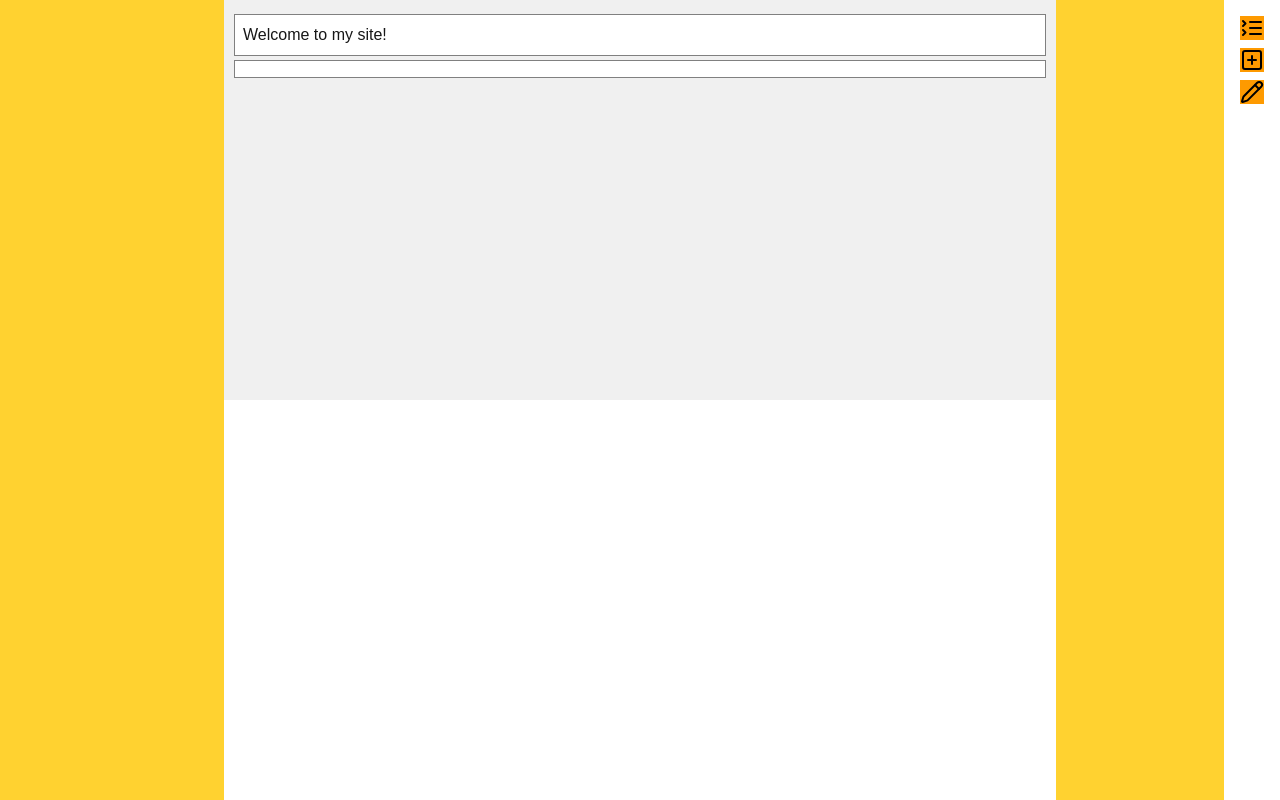
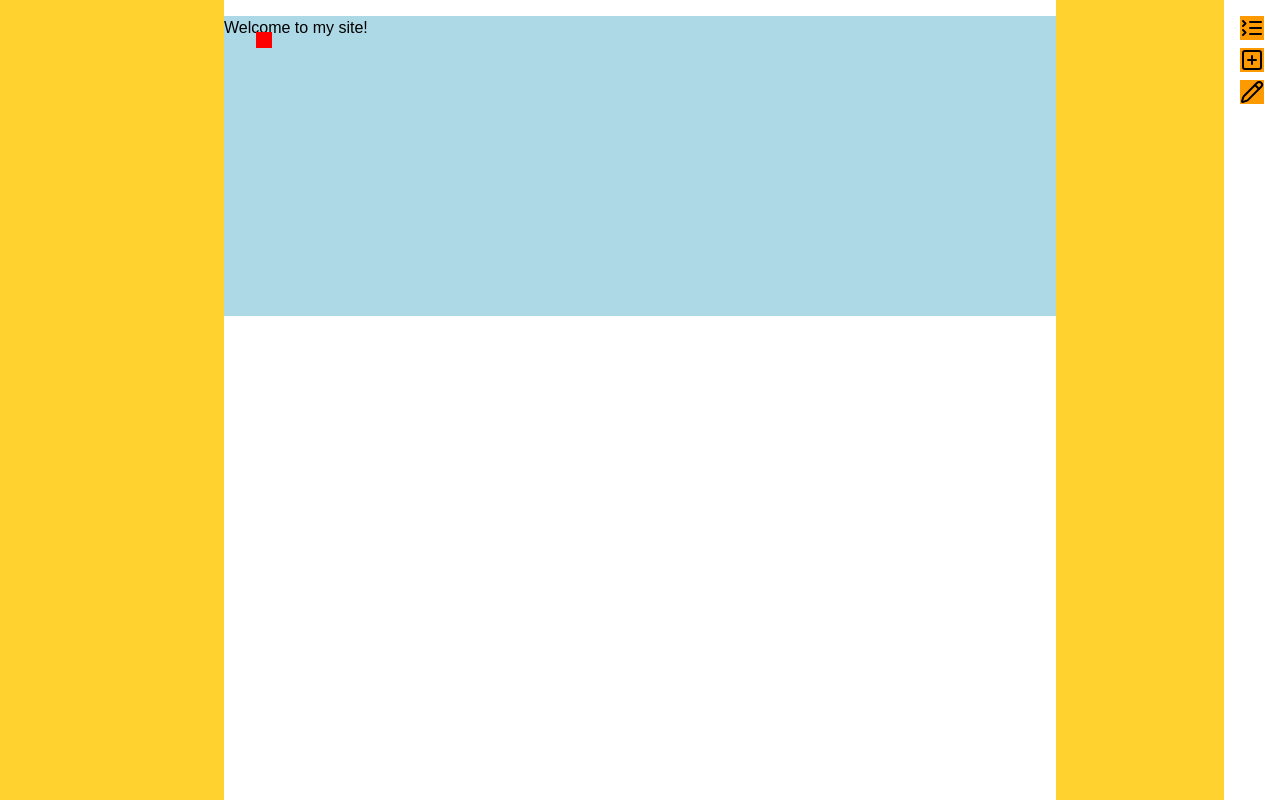
Before and after one commit to gouthamk29/website-builder, a Next.js app: page /editor in a window 1280 px wide. Built offline with nearby package versions, Linux system fonts and the light colour scheme.

Commit message:
react-dnd

```diff
--- a/app/editor/page.tsx
+++ b/app/editor/page.tsx
@@ -3,132 +3,25 @@ import Editor from "@/components/Editor"
 import EditorSidebar from "@/components/EditorSidebar"
 import { useState } from "react"
 import { Component } from "@/types"
-import { DndContext, DragOverlay, PointerSensor, useSensor, useSensors } from "@dnd-kit/core"
+import { HTML5Backend } from "react-dnd-html5-backend"
+import DEVcomponentList from "@/dev-comp/DEVcomponentList"
+import { DndProvider } from "react-dnd"
+
 export default function Page(){
-    const dummyComponent = [
-        {
-            id: "comp_123",
-            type: "div", // or "button", "input", etc.
-            attributes: {
-              id: "hero-section"
-            },
-            styles: {
-              width: "100%",
-              height: "300px",
-              backgroundColor: "lightblue",
-              position:'absolute',
-             "z-index":"1",
-              right:'0',
-              top:'1rem',
-              margin:'1rem'
 
-            },
-            content: "Welcome to my site!",
-            children: [],
-
-        },
-        {
-          id:"div-1",
-          type: "div",
-          styles:{
-            backgroundColor:"red",
-            margin:'2rem',
-            height:'1rem',
-            width:'1rem',
-            position:'relative',
-            "z-index":"2",
-          },
-          content:"",
-          children:[],
-        }
-    ]
-    const [components,setComponents] =useState<Component>([
-      {
-          id: "comp_123",
-          type: "div", // or "button", "input", etc.
-          attributes: {
-            id: "hero-section"
-          },
-          styles: {
-            width: "100%",
-            height: "300px",
-            backgroundColor: "lightblue",
-            position:'absolute',
-           "z-index":"1",
-            right:'0',
-            top:'1rem',
-          },
-          content: "Welcome to my site!",
-          children: [],
-
-      },
-      {
-        id:"div-1",
-        type: "div",
-        styles:{
-          backgroundColor:"red",
-          margin:'2rem',
-          height:'1rem',
-          width:'1rem',
-          position:'relative',
-          "z-index":"2",
-        },
-        content:"",
-        children:[],
-      }
-  ])
+    const [components,setComponents] =useState<Component[]>(DEVcomponentList)
 
 
     const [selectedId, setSelectedId] = useState<string | null>(null);
-    const [active,setActive] =useState(null);
-    const sensors = useSensors(useSensor(PointerSensor));
-
 
     return <div className=" h-full flex relative">
-      <DndContext
-      sensors={sensors}
-      onDragStart={(e) => setActive(e.active)}
-      onDragEnd={(e) => {
-      setActive(null);
-      // …your add-or-reorder logic…
-    }}>
-
+        <DndProvider backend={HTML5Backend}>
             <div className="flex-1 bg-amber-300">
                 <Editor component={components} setComponents={setComponents} selectedId={selectedId} setSelectedId={setSelectedId}/>
             </div>
             <div className="absolute right-0 z-1 h-full">
                 <EditorSidebar components={components} setComponents={setComponents} selectedId={selectedId} />
             </div>
-
-        <DragOverlay dropAnimation={null}>
-      {active ? (
-      <SidebarPreview type={active.data.current.type} />
-    ) : null}
-  </DragOverlay>
-      </DndContext>
+        </DndProvider>
     </div>
-
 }
-
-
-type SidebarPreviewProps = {
-  type: string;
-};
-
-export function SidebarPreview({ type }: SidebarPreviewProps) {
-  const styles = {
-    padding: "8px 4px",
-    background: "white",
-    border: "1px solid black",
-    borderRadius: "4px",
-    boxShadow: "0 2px 5px rgba(0,0,0,0.2)",
-    boxSizing: "border-box",
-    // fontSize: "14px",
-    color:"black",
-    cursor: "grabbing",
-    textAlign:"center",
-    transtion:"all 0.4s ease-in"
-  };
-
-  return <div style={styles}>{type}</div>;
-}
--- a/components/Editor.tsx
+++ b/components/Editor.tsx
@@ -1,73 +1,22 @@
 'use client'
-// import { Dispatch, JSX, useState } from "react";
 
-import { closestCenter, DragOverlay, PointerSensor, useDroppable, useSensor, useSensors } from "@dnd-kit/core";
-import { useState } from "react";
-import {
-  SortableContext,
-  verticalListSortingStrategy,
-  useSortable,
-} from "@dnd-kit/sortable";
-import {CSS} from '@dnd-kit/utilities';
 
-// type ComponentSchema ={
-//     id: string;
-//     type: string; // "div", "button", etc.
-//     content?: string;
-//     styles?: Record<string, string>;
-//     attributes?: Record<string, string>;
-//     children?: ComponentSchema[];
-//     customJS?: string;
-// }
-
-// const renderComponent = (
-//     comp: ComponentSchema,
-//     onSelect: (id: string) => void
-//   ): JSX.Element => {
-//     const Tag = comp.type as keyof JSX.IntrinsicElements;
-//     const style = comp.styles || {};
-//     const attrs = comp.attributes || {};
-//     const children = comp.children || [];
-
-//     return (
-//       <Tag
-//         key={comp.id}
-//         style={style}
-//         {...attrs}
-//         onClick={(e) => {
-//           e.stopPropagation(); // avoid canvas-level click
-//           onSelect(comp.id);
-//         }}
-//         className="outline outline-1 outline-transparent hover:outline-blue-500"
-//       >
-//         {comp.content}
-//         {children.map((child) => renderComponent(child, onSelect))}
-//       </Tag>
-//     );
-//   };
-
-// export default function Editor({components,setComponents,selectedId, setSelectedId}:{components:any, setComponents:Dispatch<any>}){
+import { Component } from "@/types";
+import { Dispatch, SetStateAction, useEffect, useRef, useState } from "react";
+import { useDrop } from "react-dnd";
 
 
 
-//     return (
-//         <>
-//        <div className="h-full flex justify-center ">
 
-//         <div
-//       className="h-full w-65/100 bg-white relative overflow-auto box-content"
-//       onClick={() => setSelectedId(null)} // click outside to deselect
-//       >
-//       {...components.map((comp) => renderComponent(comp, setSelectedId))}
-//           </div>
-//         </div>
-//         </>
-//     )
+export default function Editor({component,setComponents,selectedId,setSelectedId}:{
+  component:Component[],
+  setComponents:Dispatch<SetStateAction<Component[]>>,
+  selectedId:string | null,
+  setSelectedId:Dispatch<SetStateAction<string | null>>,
+}){
 
-// }
+  const ref=useRef(null);
 
-
-export default function Editor({component,setComponents}:{component:any,setComponents:any}){
 
   function AddComponent(newComponent){
     setComponents([...component,newComponent]);
@@ -81,121 +30,45 @@ export default function Editor({component,setComponents}:{component:any,setCompo
     setComponents(newComp);
   }
 
-  const sensors = useSensors(useSensor(PointerSensor));
-  const [activeId,setActiveId] = useState<string | null>(null);
+  const [{},drop]= useDrop(()=>({
+    accept:"div",
+    drop:(e)=>AddElementToPage(e),
+  }))
 
-  function handleDragStart(event:any){
-    setActiveId(event.active.id);
+
+  function AddElementToPage(e){
+    console.log("dropped",e)
   }
 
-  function handleDragEnd(event:any){
-    const {active,over} = event;
-    if(!over){
-      setActiveId(null);
-      return;
-    }
-
-    if(active.data.current && active.data.current.type){
-
-      const newComp = {
-        id:`comp-${Math.random()}}`,
-        type: active.data.current.type,
-        content:
-          active.data.current.type === "p"
-            ? "New paragraph"
-            : active.data.current.type === "div"
-            ? ""
-            : "",
-        styles: { border: "1px solid black", padding: "4px", margin: "4px 0" },
-      };
-      AddComponent(newComp);
-    } else if(active.id !== over.id){
-      const oldIndex= component.findIndex((c) => c.id === active.id);
-      const newIndex = component.findIndex((c) => c.id === over.id);
-      reorderComponent(oldIndex, newIndex);
-    }
-    setActiveId(null)
+  useEffect(()=>{
+     if (ref.current) {
+      drop(ref.current);
   }
-
-  const {setNodeRef}=useDroppable({
-    id:"Drop"
-  });
+  },[ref,drop])
 
   return (
     <div className="h-full flex justify-center">
-    <div className="h-full w-65/100 bg-white relative overflow-auto box-content" ref={setNodeRef}>
-      <SortableContext
-        items={component.map((c) => c.id)}
-        strategy={verticalListSortingStrategy}
-        >
-        <div
-          style={{
-            flex: 1,
-            padding: 10,
-            minHeight: 400,
-            backgroundColor: "#f0f0f0",
-            overflowY: "auto",
-          }}
-          >
-          {component.map((component) => (
-            <SortableComponent key={component.id} component={component} />
-          ))}
-        </div>
-      </SortableContext>
-
-      <DragOverlay>
-         {activeId ? (
-    component.find((c) => c.id === activeId) ? (
-      <SortableComponent component={component.find((c) => c.id === activeId)} />
-    ) : (
-      <AddComponentPreview type={getTypeFromSidebarId(activeId)} />
-    )
-  ) : null}
-      </DragOverlay>
-
-          </div>
-          </div>
-  );
-}
-
-function SortableComponent({ component }: { component: any }) {
-  const { attributes, listeners, setNodeRef, transform, transition, isDragging } =
-    useSortable({ id: component.id });
-
-  const style = {
-    transform: CSS.Transform.toString(transform),
-    transition,
-    padding: 8,
-    margin: "4px 0",
-    border: isDragging ? "2px solid blue" : "1px solid gray",
-    backgroundColor: "white",
-    cursor: "grab",
-  };
-
-  return (
-    <div ref={setNodeRef} style={style} {...attributes} {...listeners}>
-      {component.type === "p" && <p>{component.content}</p>}
-      {component.type === "div" && <div>{component.content}</div>}
-      {component.type === "img" && (
-        <img src={component.content || "https://via.placeholder.com/150"} alt="" />
-      )}
-      {/* Add more rendering as needed */}
+      <div ref={ref} className="h-full w-65/100 bg-white relative overflow-auto box-content">
+       <RenderComponent id="_body" components={component} />
+      </div>
     </div>
   );
 }
 
-function DragPreview({ id }: { id: string }) {
-  // Simple preview box
+
+function RenderComponent({ id, components }: { id: string; components: Component[] }) {
+  const comp = components.find(c => c.id === id);
+  if (!comp) return null;
+
+  const { type, attributes, style, content, children_id = [] } = comp;
+  const Tag = type as keyof JSX.IntrinsicElements;
+
   return (
-    <div
-      style={{
-        padding: 10,
-        backgroundColor: "rgba(0,0,255,0.5)",
-        color: "white",
-        borderRadius: 4,
-      }}
-    >
-      Dragging: {id}
-    </div>
-  )
+    <Tag key={id} {...attributes} style={style}>
+      {content}
+      {children_id.map(childId => (
+        <RenderComponent key={childId} id={childId} components={components} />
+      ))}
+    </Tag>
+  );
 }
--- a/components/EditorSidebar.tsx
+++ b/components/EditorSidebar.tsx
@@ -1,21 +1,22 @@
 /* eslint-disable @typescript-eslint/no-unused-vars */
-import { Dispatch, useState, useEffect, SetStateAction } from "react";
+import { Dispatch, useState, useEffect, SetStateAction, useRef } from "react";
 import { Component } from "@/types";
 import cx  from "classnames";
 import { ListCollapse, Pencil, SquarePlus } from "lucide-react";
 import { Tooltip } from "react-tooltip";
-import { useDraggable } from "@dnd-kit/core";
-import {CSS} from '@dnd-kit/utilities';
+import { useDrag } from "react-dnd";
 
 
 function EditorSidebarOld({
   selectedId,
   components,
   setComponents,
+  setSelectedId,
 }: {
-  selectedId: string | null;
-  components: Component[] ;
-  setComponents: Dispatch<any>;
+  selectedId: string | null,
+  components: Component[] ,
+  setComponents: Dispatch<SetStateAction<Component[]>>,
+  setSelectedId:Dispatch<SetStateAction<string | null>>
 }) {
   const selectedComponent = findComponentById(components, selectedId);
 
@@ -199,7 +200,7 @@ function EditorSidebar({
   }:{
       selectedId: string | null;
       components: Component[];
-      setComponents: Dispatch<SetStateAction<Component>>;
+      setComponents: Dispatch<SetStateAction<Component[]>>;
     }
 )
 {
@@ -257,6 +258,8 @@ function EditorSidebar({
 export default EditorSidebar;
 
 function AddComponent(){
+
+
   return <>
     <div className="my-2 mx-1 ">
 
@@ -277,27 +280,43 @@ type ElementProps = {
 
 function AddComponentElements({ element }: ElementProps) {
 
-  const {attributes,listeners,setNodeRef,transform} = useDraggable({
-    id:element,
-    data:{element,
-      type:element
-    } ,
-  })
+  const ref = useRef<HTMLDivElement>(null);
 
-  const style = {
-    transform:CSS.Translate.toString(transform),
-    border:'1px solid black',
-    cursor:'grab',
+  const [{isDragging},drag]=useDrag(()=>({
+    type:"div",
+    item:{
+            id:Math.round(Math.random()*100+1),
+            elementType:element,
+          },
+    collect:(monitor)=>({
+      isDragging: !!monitor.isDragging(),
+    })
+  }));
 
+
+useEffect(() => {
+  if (ref.current) {
+    drag(ref.current);
   }
+}, [ref, drag]);
 
-  // return <div className="rounded flex justify-center items-center p-2 border min-w-10">
-  //   <button className="">{element}</button>
-  // </div>
-
-  return <button ref={setNodeRef} style={style} {...listeners} {...attributes}>
-    {element}
-  </button>
+  return (
+          <div ref={ref}
+            style={
+              {
+                boxSizing:"border-box",
+                border:isDragging ? "2px solid pink":"2px solid black",
+                borderRadius:"0.6rem",
+                textAlign:"center",
+                transition:'all 0.2s ',
+                padding:"0.4rem",
+                cursor:"grab"
+              }
+            }
+          >
+            {element}
+          </div>
+          )
 }
 
 function implementComponentAddition(){
--- /dev/null
+++ b/dev-comp/DEVcomponentList.ts
@@ -0,0 +1,56 @@
+import { Component } from "@/types"
+
+
+const DEVComponentList : Component[] = [
+     {
+    id: "_body",
+    type: "div",
+    attributes: { id: "_body" },
+    style: {
+      padding:"0",
+      margin:"0",
+      width: "100%",
+      height: "100%",
+      position: "relative",
+       overflowY: "auto", // ensure scroll only when needed
+      backgroundColor: "#fff",
+    },
+    children_id: ["comp_123", "div-1"],
+  },
+  {
+    id: "comp_123",
+    type: "div",
+    attributes: { id: "hero-section" },
+    style: {
+      width: "100%",
+      height: "300px",
+      backgroundColor: "lightblue",
+      position: "absolute",
+      right: "0",
+      top: "1rem",
+    },
+    children_id: ["text-1"],
+  },
+  {
+     id: "text-1",
+  type: "p",
+  attributes: {},
+  style: { color: "black", fontSize: "16px" },
+  content: "Welcome to my site!" // ✅ No children_id here
+  },
+  {
+    id: "div-1",
+    type: "div",
+    attributes: {},
+    style: {
+      backgroundColor: "red",
+      margin: "2rem",
+      height: "1rem",
+      width: "1rem",
+      position: "relative",
+    },
+    children_id: [],
+  },
+  ];
+
+export default DEVComponentList;
--- a/package.json
+++ b/package.json
@@ -9,14 +9,14 @@
     "lint": "next lint"
   },
   "dependencies": {
-    "@dnd-kit/core": "^6.3.1",
-    "@dnd-kit/sortable": "^10.0.0",
     "@prisma/client": "^6.6.0",
     "@tanstack/react-query": "^5.74.4",
     "classnames": "^2.5.1",
     "lucide-react": "^0.511.0",
     "next": "15.3.0",
     "react": "^19.0.0",
+    "react-dnd": "^16.0.1",
+    "react-dnd-html5-backend": "^16.0.1",
     "react-dom": "^19.0.0",
     "react-tooltip": "^5.28.1",
     "zustand": "^5.0.3"
```
Also changed, not shown: types.d.ts (+4 -6 lines), 1 other file (tests, documents, lock files or other folders). Lines whose indentation alone changed are shown as unchanged.
